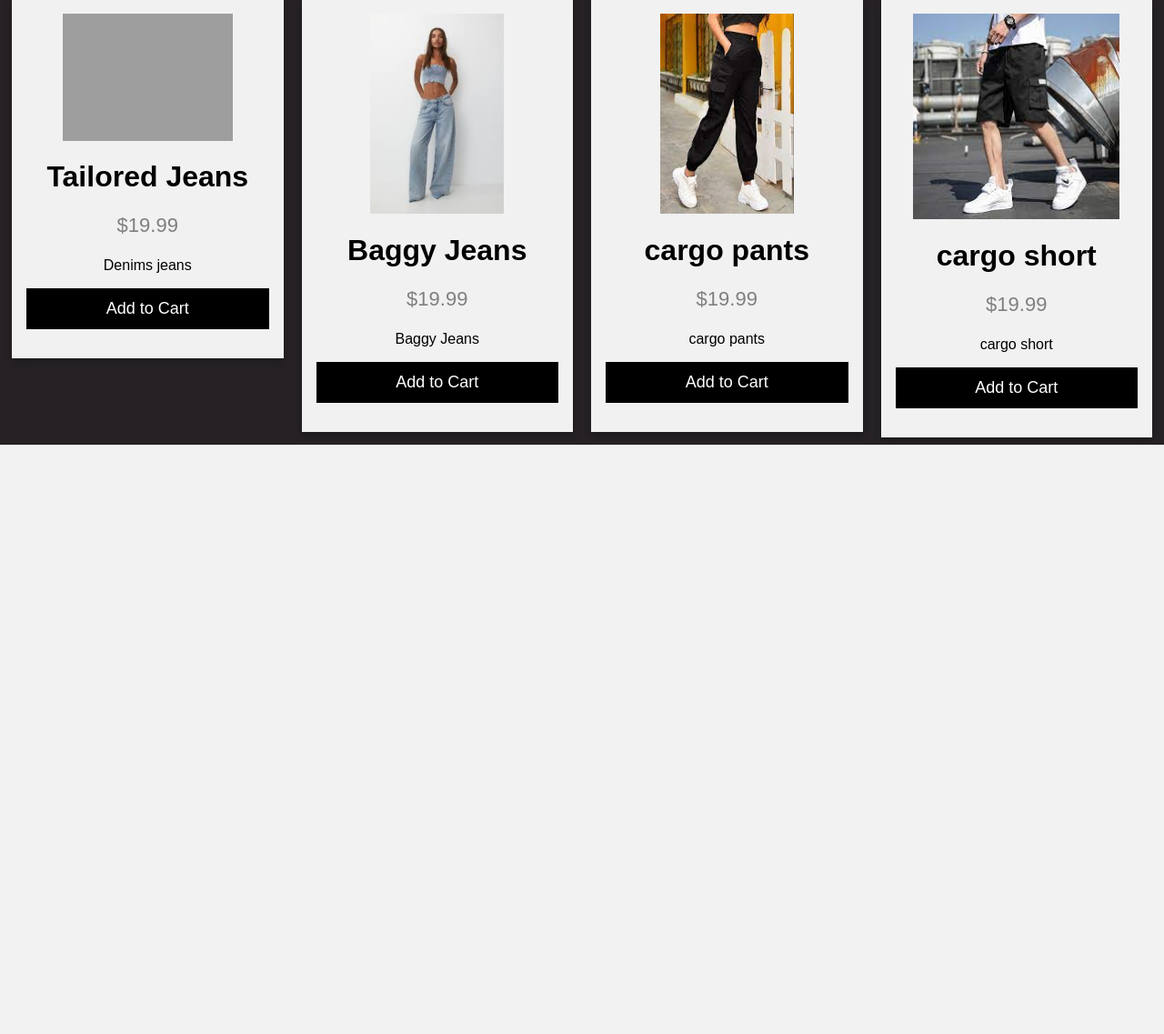
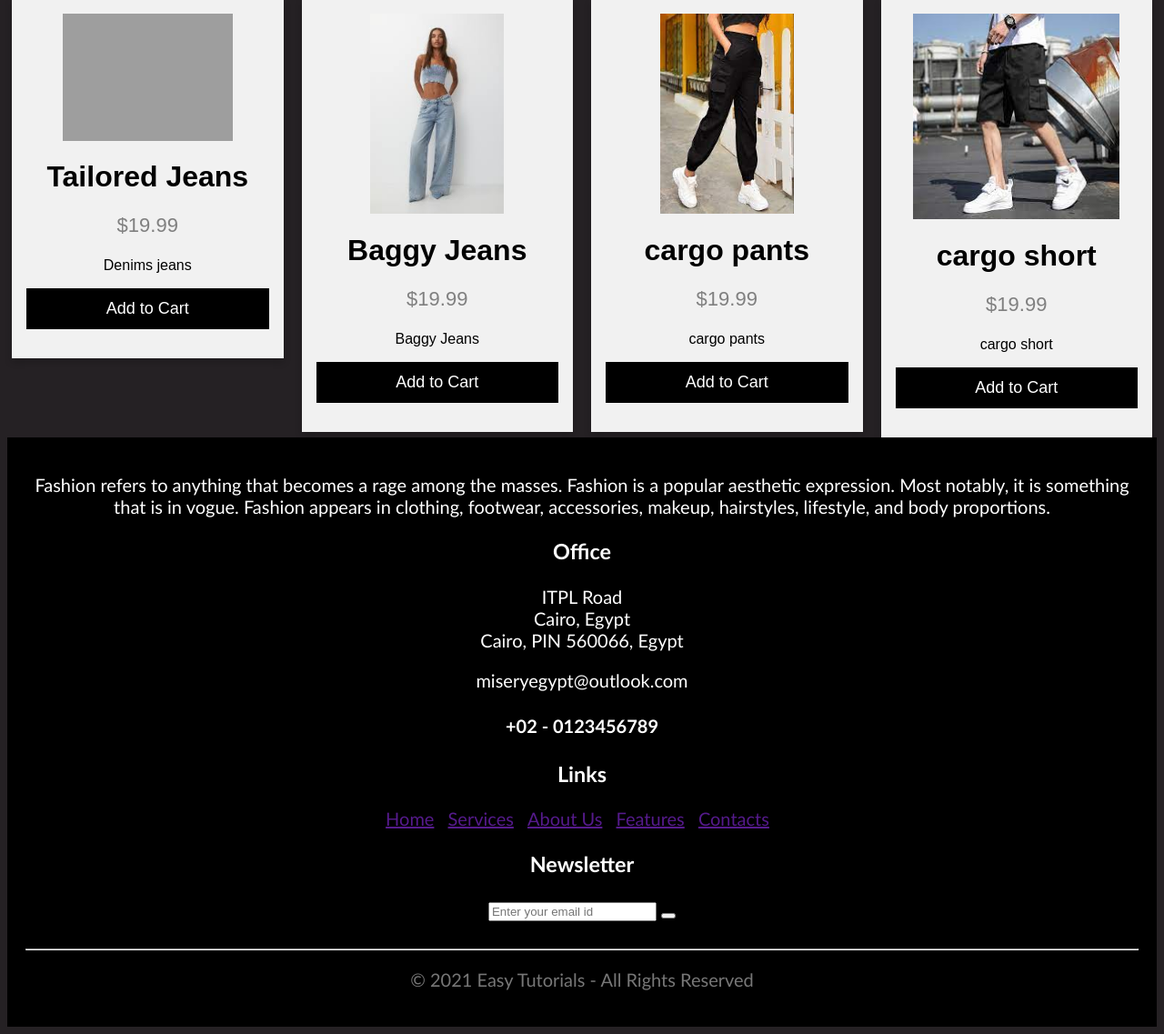
Before and after one commit to enani26/SWE-project, a PHP site: page /views/pages/store.php in a window 1280 px wide. Shown: the part 1341-2478 px from the top of the page at 91% size. Before the commit the page ends 1830 px from the top, so only its background shows below. Run offline with PHP 8.4, Linux system fonts and the light colour scheme; grey boxes are pictures that could not be loaded.

Commit message:
Update store.php

```diff
--- a/views/pages/store.php
+++ b/views/pages/store.php
@@ -84,6 +84,80 @@
     width: 1440.09px; height: 0px; left: 50px; top: 200px; position: absolute; transform: rotate(-0.65deg); transform-origin: 0 0; border: 2px #7F96B3 solid">
 
   }
+
+    /* CSS styles for the footer */
+    footer {
+            background-color: black;
+            padding: 20px;
+            text-align: center;
+            color: white;
+            font-size: 20px;
+            font-family: 'Gill Sans', 'Gill Sans MT', Calibri, 'Trebuchet MS', sans-serif;
+        }
+
+        .footer-logo {
+            width: 100px;
+            height: 100px;
+            margin-bottom: 20px;
+        }
+
+        .footer-description {
+            margin-bottom: 20px;
+        }
+
+        .footer-address {
+            margin-bottom: 10px;
+        }
+
+        .footer-contact {
+            margin-bottom: 10px;
+        }
+
+        .footer-links {
+            margin-bottom: 20px;
+            list-style-type: none;
+            padding: 0;
+            text-decoration: none;
+            color: white;
+        }
+
+        .footer-links li {
+            display: inline-block;
+            margin-right: 10px;
+            text-decoration: none;
+            color: white;
+        }
+
+        .footer-newsletter {
+            margin-bottom: 20px;
+        }
+
+        .footer-newsletter input[type="email"] {
+            width: 200px;
+            padding: 5px;
+            border: 1px solid #ccc;
+        }
+
+        .footer-newsletter button {
+            padding: 5px 10px;
+            background-color: #555;
+            color: #fff;
+            border: none;
+            cursor: pointer;
+        }
+
+        .social-icons {
+            margin-bottom: 20px;
+        }
+
+        .social-icons i {
+            margin-right: 10px;
+            color: #555;
+        }
+
+        .footer-copyright {
+            color: #777;
+        }
 </style>
 
 <body>
@@ -225,6 +299,62 @@
             </div>
         </div>
     </div>
+
+    <footer>
+        <div class="row">
+            <div class="col">
+                <!-- <img src="logo.png" class="footer-logo"> -->
+                <p class="footer-description">
+                    Fashion refers to anything that becomes a rage among the masses.
+                    Fashion is a popular aesthetic expression.
+                    Most notably, it is something that is in vogue.
+                    Fashion appears in clothing, footwear, accessories, makeup, hairstyles, lifestyle, and body proportions.
+                </p>
+            </div>
+            <div>
+                <div class="col">
+                    <h3>Office</h3>
+                    <div class="footer-address">
+                        ITPL Road<br>
+                        Cairo, Egypt<br>
+                        Cairo, PIN 560066, Egypt
+                    </div>
+                    <div class="footer-contact">
+                        <p class="email-id">miseryegypt@outlook.com</p>
+                        <h4>+02 - 0123456789</h4>
+                    </div>
+                </div>
+                <div class="col">
+                    <h3>Links</h3>
+                    <ul class="footer-links">
+                        <li><a href="">Home</a></li>
+                        <li><a href="">Services</a></li>
+                        <li><a href="">About Us</a></li>
+                        <li><a href="">Features</a></li>
+                        <li><a href="">Contacts</a></li>
+                    </ul>
+                </div>
+                <div class="col">
+                    <h3>Newsletter</h3>
+                    <form class="footer-newsletter">
+                        <i class="far fa-envelope"></i>
+                        <input type="email" placeholder="Enter your email id" required>
+                        <button type="submit"><i class="fas fa-arrow-right"></i></button>
+                    </form>
+                </div>
+                <div class="social-icons">
+                    <i class="fab fa-facebook-f"></i>
+                    <i class="fab fa-twitter"></i>
+                    <i class="fab fa-whatsapp"></i>
+                    <i class="fab fa-pinterest"></i>
+                </div>
+            </div>
+        </div>
+        <hr>
+        <p class="footer-copyright">
+            &copy; 2021 Easy Tutorials - All Rights Reserved
+        </p>
+    </footer>
 </body>
 
 </html>
```
